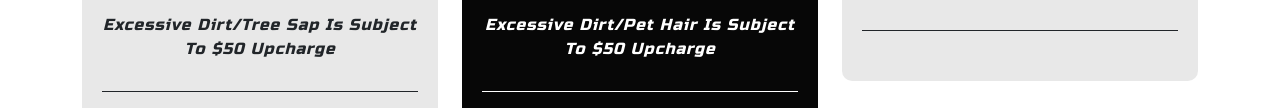
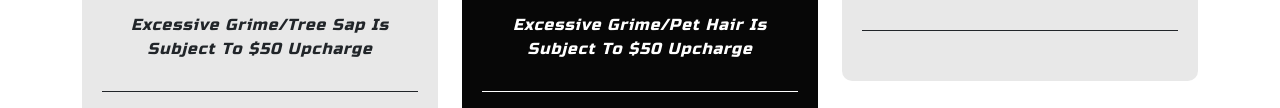
Before and after one commit to robertsfamily8991/Auto-Detail, a plain HTML site: page index.html in a window 1280 px wide. Shown: the part 3741-3849 px from the top of the page. Drawn offline with nearby package versions, Linux system fonts and the light colour scheme.

Commit message:
Update index.html

```diff
--- a/index.html
+++ b/index.html
@@ -116,7 +116,7 @@
                             <div class="d-flex h-100">
                                 <div class="project-text w-100 my-auto text-center text-lg-left">
                                     <h4 class="text-white">Clearshield Wrap</h4>
-                                    <p class="mb-0 text-white-50">Do you want your car's true color to shine for as long as possible? Paint Protective Film is the best way to protect your paint against rock chips and scratch. If you want to keep your car's surface looking flawless, you need PPF. It's practically invisible and it has self-healing properties which means minor scratches and swirl marks vanish when exposed to heat or sunlight.
+                                    <p class="mb-0 text-white-50">Do you want your car's true color to shine for as long as possible? Paint Protective Film is the best way to protect your paint against rock chips and scratches. If you want to keep your car's surface looking flawless, you need PPF. It's practically invisible and it has self-healing properties which means minor scratches and swirl marks vanish when exposed to heat or sunlight.
 
                                 </div>
                             </div>
@@ -185,7 +185,7 @@
                                     <i class="bi bi-check2-circle">Apply Tire Shine</i>
                                 </div>
                                 <div class="detail-pricing">
-                                    <i class="bi bi-check2-circle">Excessive Dirt/Tree Sap Is Subject To $50 Upcharge</i>
+                                    <i class="bi bi-check2-circle">Excessive Grime/Tree Sap Is Subject To $50 Upcharge</i>
                                 </div>
                                 <!-- <a href="https://calendar.app.google/GuawHW11QJcik5aq5" target="_blank" class="btn btn-secondary mt-5">Schedule</a> -->
                             </div>
@@ -221,7 +221,7 @@
                                     <i class="bi bi-check2-circle">Apply UV Protection</i>
                                 </div>
                                 <div class="detail-pricing">
-                                    <i class="bi bi-check2-circle">Excessive Dirt/Pet Hair Is Subject To $50 Upcharge</i>
+                                    <i class="bi bi-check2-circle">Excessive Grime/Pet Hair Is Subject To $50 Upcharge</i>
                                 </div>
                                 <!-- <a href="https://calendar.app.google/GuawHW11QJcik5aq5" target="_blank" class="btn btn-secondary mt-5">Schedule</a> -->
                             </div>
```
